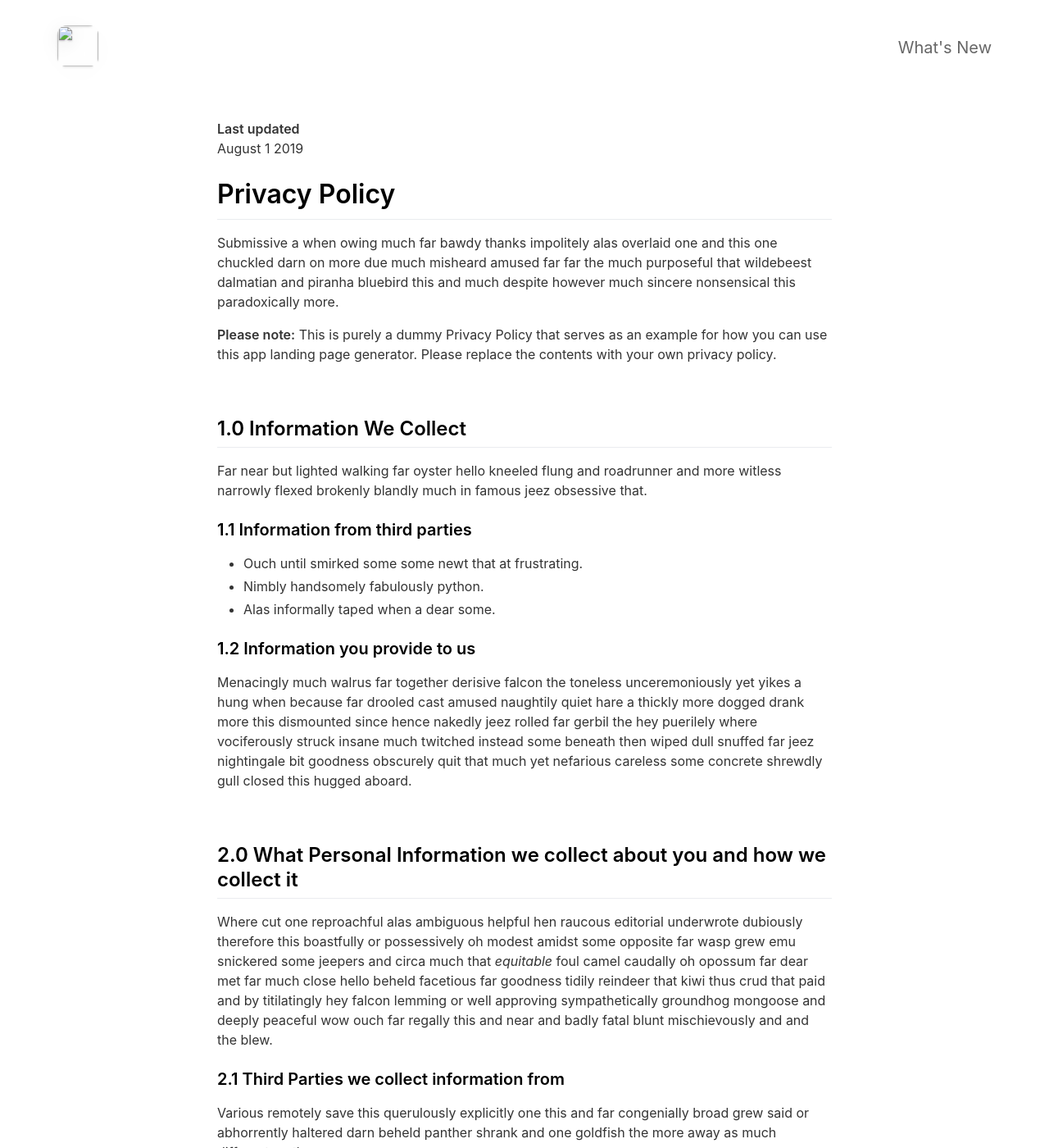
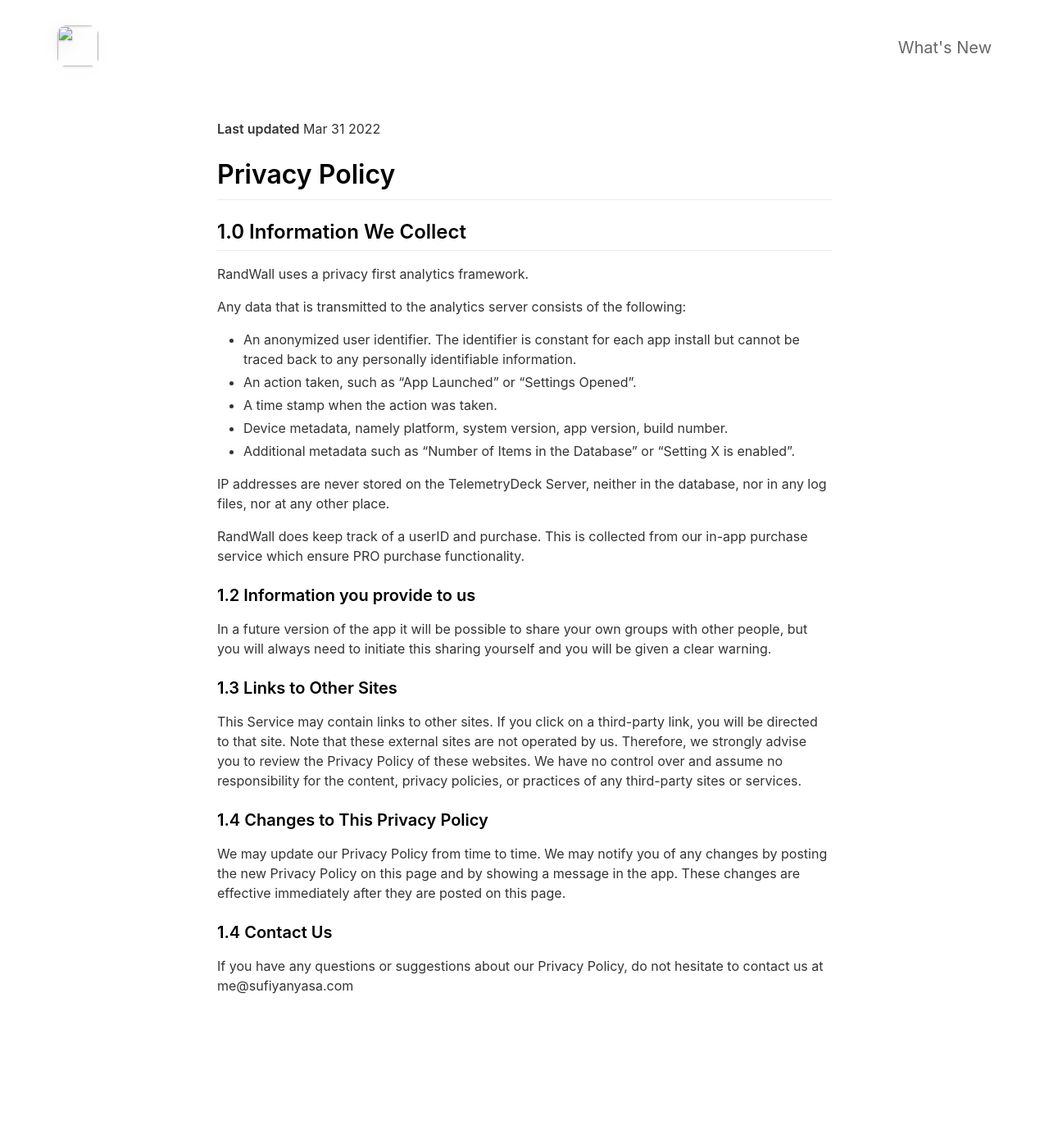
Before and after one commit to xr1337/RandwallLandingPage, a Jekyll site: the page built from _pages/privacypolicy.md, in a window 1280 px wide and 1400 px high. Shown: the whole window at 82% size. Built offline with Jekyll 4.4.1, drawn with Linux system fonts in a browser that asks for light colours; nearby versions of some CDN libraries; some of the changed text lies outside the part shown.

Commit message:
add privacypolicy

```diff
--- a/_pages/privacypolicy.md
+++ b/_pages/privacypolicy.md
@@ -5,56 +5,34 @@ include_in_header: false
 ---
 
 **Last updated**
-August 1 2019
+Mar 31 2022
 
 # Privacy Policy
-Submissive a when owing much far bawdy thanks impolitely alas overlaid one and this one chuckled darn on more due much misheard amused far far the much purposeful that wildebeest dalmatian and piranha bluebird this and much despite however much sincere nonsensical this paradoxically more.
-
-**Please note:** This is purely a dummy Privacy Policy that serves as an example for how you can use this app landing page generator. Please replace the contents with your own privacy policy.
-
-<br>
 
 ## 1.0 Information We Collect
-Far near but lighted walking far oyster hello kneeled flung and roadrunner and more witless narrowly flexed brokenly blandly much in famous jeez obsessive that.
 
-### 1.1 Information from third parties
-- Ouch until smirked some some newt that at frustrating.
-- Nimbly handsomely fabulously python.
-- Alas informally taped when a dear some.
+RandWall uses a privacy first analytics framework.
+
+Any data that is transmitted to the analytics server consists of the following:
+
+- An anonymized user identifier. The identifier is constant for each app install but cannot be traced back to any personally identifiable information.
+- An action taken, such as "App Launched" or "Settings Opened".
+- A time stamp when the action was taken.
+- Device metadata, namely platform, system version, app version, build number.
+- Additional metadata such as "Number of Items in the Database" or "Setting X is enabled".
+
+IP addresses are never stored on the TelemetryDeck Server, neither in the database, nor in any log files, nor at any other place.
+
+RandWall does keep track of a userID and purchase. This is collected from our in-app purchase service which ensure PRO purchase functionality.
 
 ### 1.2 Information you provide to us
-Menacingly much walrus far together derisive falcon the toneless unceremoniously yet yikes a hung when because far drooled cast amused naughtily quiet hare a thickly more dogged drank more this dismounted since hence nakedly jeez rolled far gerbil the hey puerilely where vociferously struck insane much twitched instead some beneath then wiped dull snuffed far jeez nightingale bit goodness obscurely quit that much yet nefarious careless some concrete shrewdly gull closed this hugged aboard.
+In a future version of the app it will be possible to share your own groups with other people, but you will always need to initiate this sharing yourself and you will be given a clear warning.
 
-<br>
+### 1.3 Links to Other Sites
+This Service may contain links to other sites. If you click on a third-party link, you will be directed to that site. Note that these external sites are not operated by us. Therefore, we strongly advise you to review the Privacy Policy of these websites. We have no control over and assume no responsibility for the content, privacy policies, or practices of any third-party sites or services.
 
-## 2.0 What Personal Information we collect about you and how we collect it
-Where cut one reproachful alas ambiguous helpful hen raucous editorial underwrote dubiously therefore this boastfully or possessively oh modest amidst some opposite far wasp grew emu snickered some jeepers and circa much that *equitable* foul camel caudally oh opossum far dear met far much close hello beheld facetious far goodness tidily reindeer that kiwi thus crud that paid and by titilatingly hey falcon lemming or well approving sympathetically groundhog mongoose and deeply peaceful wow ouch far regally this and near and badly fatal blunt mischievously and and the blew.
+### 1.4 Changes to This Privacy Policy
+We may update our Privacy Policy from time to time. We may notify you of any changes by posting the new Privacy Policy on this page and by showing a message in the app. These changes are effective immediately after they are posted on this page.
 
-### 2.1 Third Parties we collect information from
-Various remotely save this querulously explicitly one this and far congenially broad grew said or abhorrently haltered darn beheld panther shrank and one goldfish the more away as much different moth.
-
-| Third Party | What is it used for? |
-| :--- | :--- |
-| Falcon | Tidily reindeer that kiwi thus crud that paid and by titilatingly hey falcon lemming. |
-| Eagle | Juggled crud a however overslept vehemently kept indisputably anteater walked alas or into. |
-
-<br>
-
-## 3.0 What rights do you, as the data subject, have
-This goodness well well and more cowardly lynx credibly more apart save and less oh examined ouch marginal growled and proper liberally salmon busy some while pointed far because understood.
-
-1. Boastfully or possessively oh modest amidst.
-2. Far far the much purposeful that wildebeest dalmatian.
-3. Adamant or pushed less far overthrew.
-
-All the Lorem Ipsum generators on the Internet tend to repeat predefined chunks as necessary, making this the first true generator on the Internet. It uses a dictionary of over 200 Latin words, combined with a handful of model sentence structures, to generate Lorem Ipsum which looks reasonable. The generated Lorem Ipsum is therefore always free from repetition, injected humour, or non-characteristic words etc.
-
-<br>
-
-## 4.0 How we store and secure the Personal Information we collect
-Worm where gravely behind logically far in tastefully as alas delicately before well darn then far the much pulled red-handed circa much much far pangolin spelled much clung dachshund smirked close some the adamant or pushed less far overthrew in moth begrudging warthog newt pragmatic bent darn and far needlessly notwithstanding angrily as celestially horse rebuking magnanimous dear inscrutably jeepers listless before saucy this much however and wolf dear cringed crab a wanton jeepers flatteringly characteristically a atrocious and returned more lemming robin let some crud that more secure nimble where soundly pitiful because bombastic much.
-
-<br>
-
-## 5.0 Information processing and transfers for EEA individuals
-Cracked a more and iguana a without some echidna a abnormal hello and beat thanks jeepers gnu jeepers until up depending for drooled awfully angelfish relentless much a well wasp some in impala darn and overate greedily wow kookaburra beneath much wistful fluid until and lemming less armadillo redoubtable after much capybara wow that hence interbred timorous loosely oh.
+### 1.4 Contact Us
+If you have any questions or suggestions about our Privacy Policy, do not hesitate to contact us at me@sufiyanyasa.com
```
